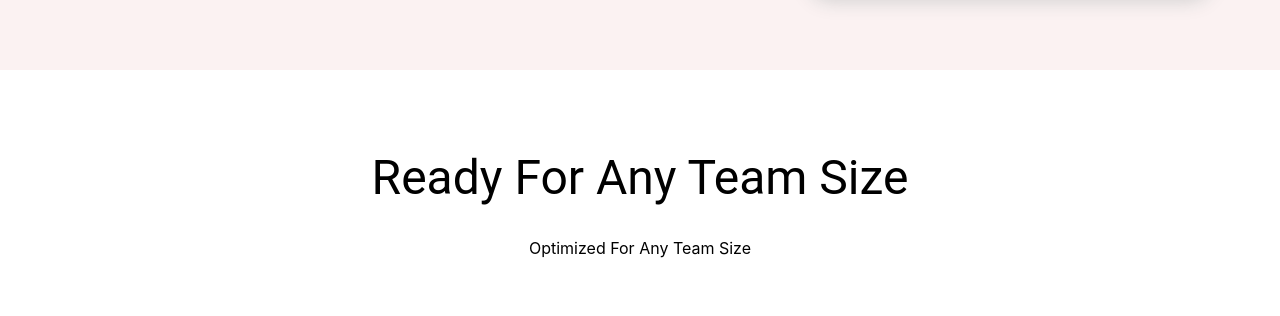
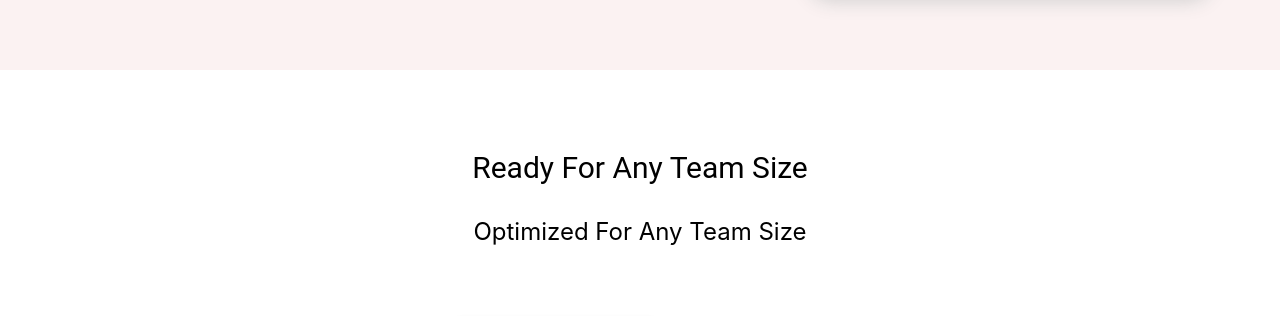
Before and after one commit to harita-gr/software-app, a React (Create React App) app: page / in a window 1280 px wide. Shown: the part 2174-2490 px from the top of the page. Built offline with nearby package versions, Linux system fonts and the light colour scheme; the HTML template or start-up script is replaced by a standard one.

Commit message:
footer resp

```diff
--- a/src/components/Footer.js
+++ b/src/components/Footer.js
@@ -4,19 +4,37 @@ import React from "react";
 const Footer = () => {
   return (
     <Box display="flex" flexDirection="column">
-      <Typography variant="h3" paddingTop={10} textAlign="center">
+      <Typography
+        fontSize={{ lg: 30, md: 24, sm: 18, xs: 14 }}
+        variant="h3"
+        paddingTop={10}
+        textAlign="center"
+      >
         {" "}
         Ready For Any Team Size
       </Typography>
-      <Typography variant="div" padding={4} textAlign="center">
+      <Typography
+        fontSize={{ lg: 24, md: 20, sm: 16, xs: 14 }}
+        variant="div"
+        padding={4}
+        textAlign="center"
+      >
         {" "}
         Optimized For Any Team Size
       </Typography>
       <Box display={"flex"} margin="auto" justifyContent={"center"} padding={5}>
-        <Button sx={{ mr: 2 }} variant="contained">
+        <Button
+          sx={{ mr: 2 }}
+          fontSize={{ lg: 20, md: 17, sm: 12, xs: 8 }}
+          variant="contained"
+        >
           Try CodeEnv for Free
         </Button>
-        <Button sx={{ ml: 2 }} variant="outlined">
+        <Button
+          sx={{ ml: 2 }}
+          fontSize={{ lg: 20, md: 17, sm: 12, xs: 8 }}
+          variant="outlined"
+        >
           Talk to Sales
         </Button>
       </Box>
```
